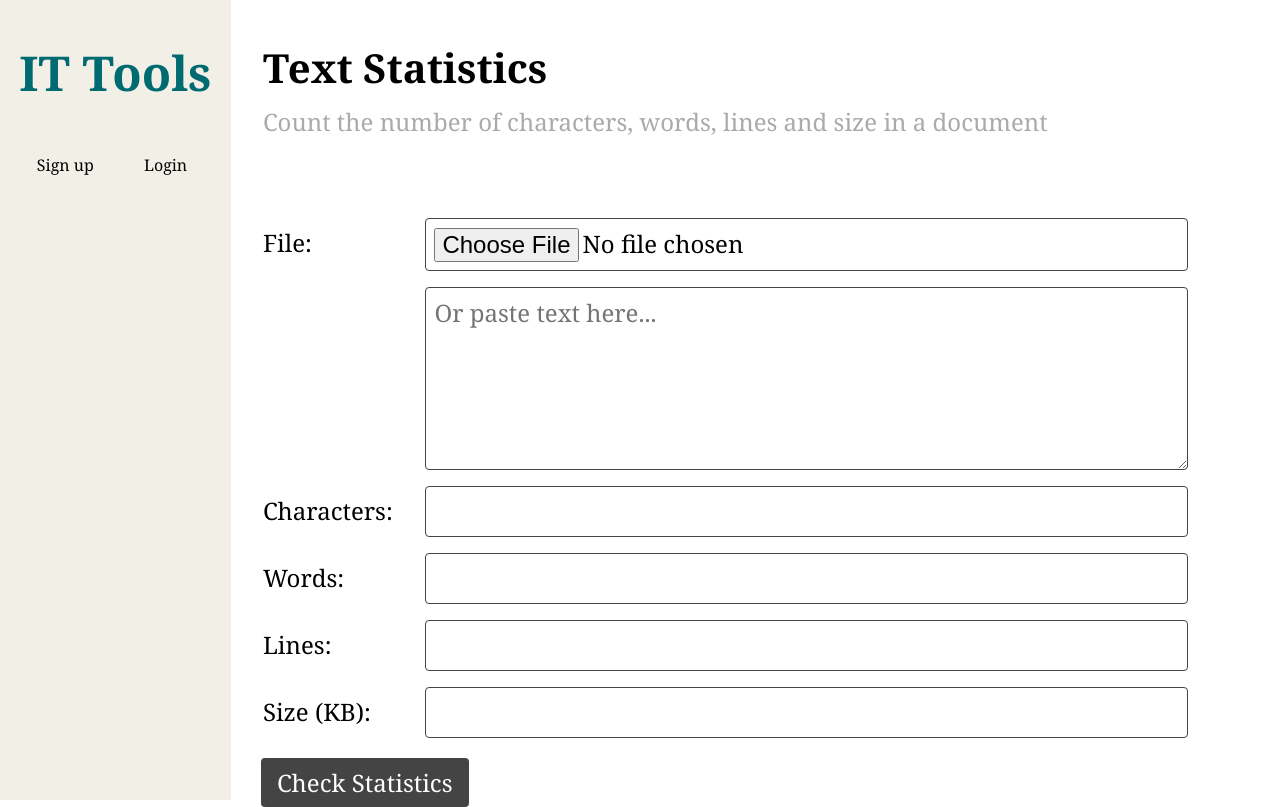
After one commit to codefulTM/it-tools, a Django app: page /category/8/text-statistics in a window 1280 px wide. The commit adds this page. Run offline with Django 5.2, Linux system fonts and the light colour scheme; data that the repository does not hold is empty; some libraries are stand-ins or nearby versions.

Commit message:
Create text_statistics.html and modify "required" attribute
Add a new HTML template for the text statistics tool.
In text_difference_checker.html, modify the "required" attribute in the file input field and textarea to ensure that the user must select a file of enter text before submitting the form.

```diff
--- a/tkpmproject/it_tools/backend/static/tool.css
+++ b/tkpmproject/it_tools/backend/static/tool.css
@@ -176,3 +176,11 @@
     row-gap: 16px;
     border-radius: 5px;
 }
+
+.text-statistics-container {
+    display: grid;
+    grid-template-columns: 15% 75%;
+    column-gap: 10px;
+    row-gap: 16px;
+    border-radius: 5px;
+}
--- /dev/null
+++ b/tkpmproject/it_tools/backend/templates/tools/text_statistics.html
@@ -0,0 +1,56 @@
+{% extends "master.html" %}
+
+{% block content %}
+<h2 class="tool-name">Text Statistics</h2>
+
+<p class="tool-des">
+    Count the number of characters, words, lines and size in a document
+</p>
+
+<form action="/text_statistics/" method="post" enctype="multipart/form-data">
+    <div class="tool-body text-statistics-container">
+        {% csrf_token %}
+        <label class="normal-label-down">File:</label>
+        <input class="normal-input" type="file" accept=".txt,.doc,.docx,.pdf" name="file" id="file" required>
+
+        <label class="normal-label"></label>
+        <textarea class="normal-input" name="text" rows="5" id="text" placeholder="Or paste text here..."></textarea>
+
+        <label class="normal-label-down">Characters:</label>
+        <input class="normal-input" type="number" name="characters" id="characters" readonly>
+
+        <label class="normal-label-down">Words:</label>
+        <input class="normal-input" type="number" name="words" id="words" readonly>
+
+        <label class="normal-label-down">Lines:</label>
+        <input class="normal-input" type="number" name="lines" id="lines" readonly>
+
+        <label class="normal-label-down">Size (KB):</label>
+        <input class="normal-input" type="number" name="size" id="size" readonly>
+    </div>
+    <span>
+        <input type="submit" value="Check Statistics" class="normal-btn">
+    </span>
+</form>
+<script>
+    const fileInput = document.getElementById('file');
+    const textArea = document.getElementById('text');
+
+    fileInput.addEventListener('change', () => {
+        if (fileInput.files.length > 0) {
+            textArea.value = ''; // Clear the text area if a file is selected
+            fileInput.setAttribute('required', true);
+            textArea.removeAttribute('required');
+        }
+    });
+
+    textArea.addEventListener('input', () => {
+        if (textArea.value.trim() !== '') {
+            fileInput.value = ''; // Clear the file input if text is entered
+            textArea.setAttribute('required', true);
+            fileInput.removeAttribute('required');
+        }
+    });
+
+</script>
+{% endblock %}
--- a/tkpmproject/it_tools/backend/urls.py
+++ b/tkpmproject/it_tools/backend/urls.py
@@ -9,6 +9,7 @@ urlpatterns = [
     path('category/7/random-name-generator', views.random_name_generator_tool, name='random_name_generator'),
     path('category/7/random-date-generator', views.random_date_generator_tool, name='random_date_generator'),
     path('category/8/text-difference-checker', views.text_difference_checker_tool, name='text_difference_checker'),
+    path('category/8/text-statistics', views.text_statistics_tool, name='text_statistics'),
     path('login/', views.login, name="login"),
     path('signup/', views.signup, name="signup"),
     path('logout/', views.logout, name='logout'),
--- a/tkpmproject/it_tools/backend/views.py
+++ b/tkpmproject/it_tools/backend/views.py
@@ -106,6 +106,10 @@ def text_difference_checker_tool(request):
     context = get_master_context(request)
     return render(request, 'tools/text_difference_checker.html', context)
 
+def text_statistics_tool(request):
+    context = get_master_context(request)
+    return render(request, 'tools/text_statistics.html', context)
+
 def get_master_context(request):
     # Get all it tools and convert query set to a list of objects
     it_tools = json.dumps(list(get_all_tools()), default=str)
```
Also changed, not shown: tkpmproject/it_tools/backend/templates/tools/text_difference_checker.html (+8 -0 lines).
